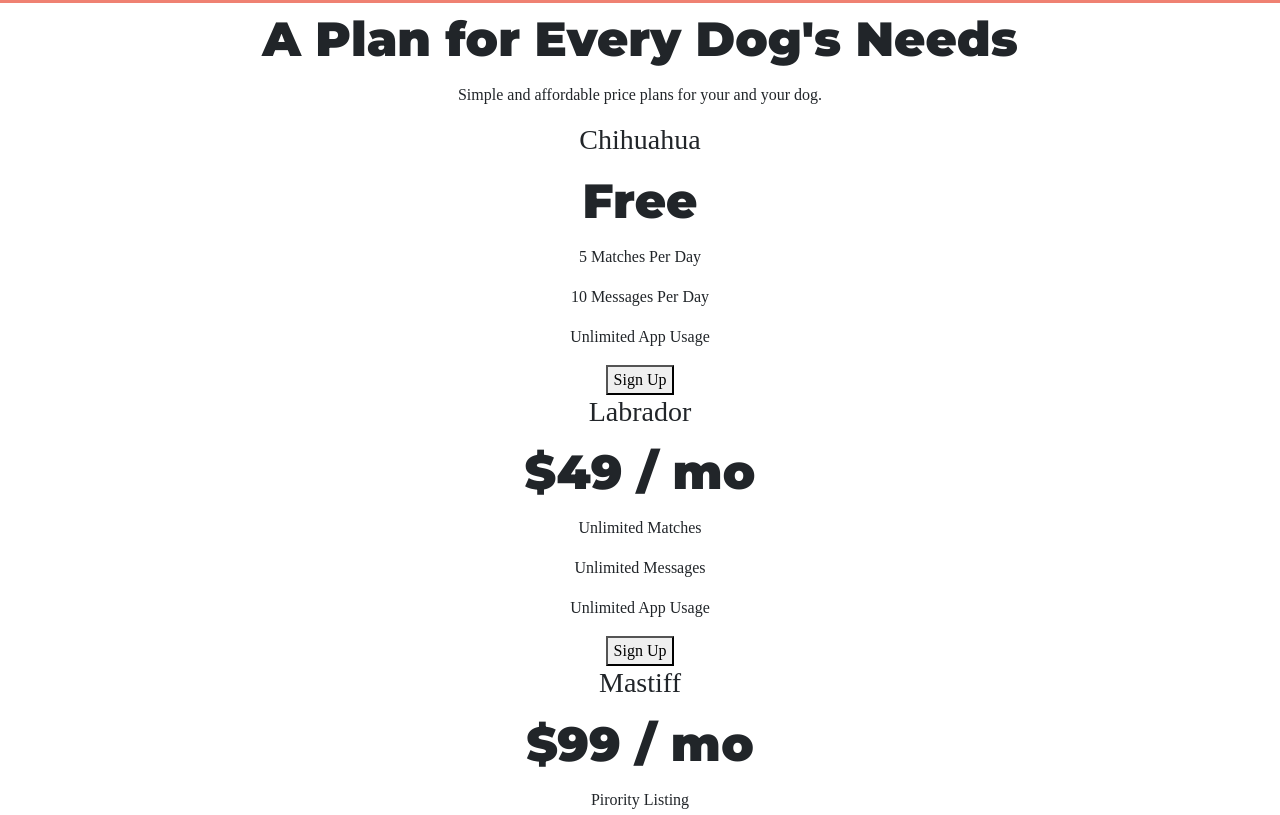
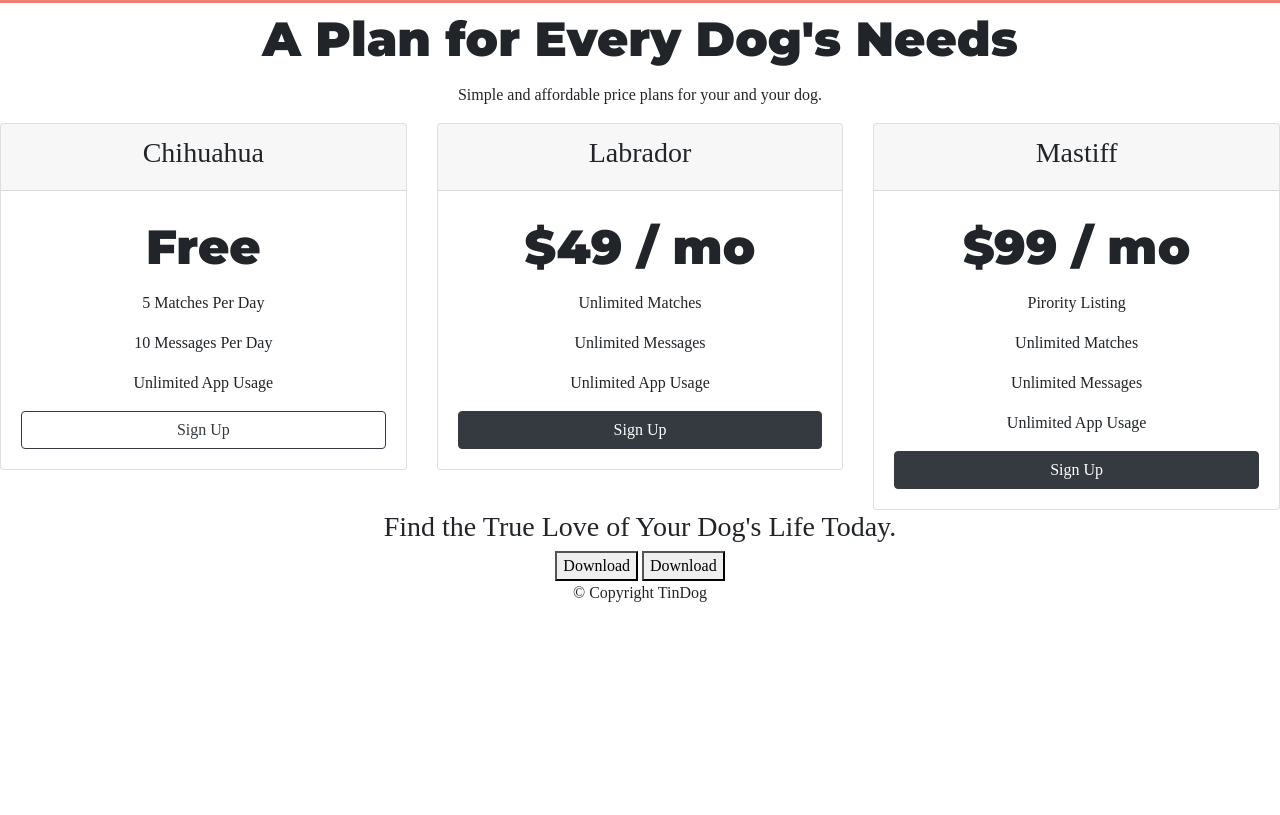
Before and after one commit to codewithdeeny/TinDog-Start-master, a plain HTML site: page index.html in a window 1280 px wide. Shown: the part 1798-2613 px from the top of the page. After the commit the page ends 2419 px from the top, so only its background shows below. Drawn offline with nearby package versions, Linux system fonts and the light colour scheme.

Commit message:
finishing the pricing tag

```diff
--- a/index.html
+++ b/index.html
@@ -189,28 +189,59 @@
     <section id="pricing">
       <h2>A Plan for Every Dog's Needs</h2>
       <p>Simple and affordable price plans for your and your dog.</p>
-
+      <div class="row">
+        <div class="col-lg-4 col-md-6">
+          <div class="card">
+            <div class="card-header">
               <h3>Chihuahua</h3>
+            </div>
+            <div class="card-body">
               <h2>Free</h2>
               <p>5 Matches Per Day</p>
               <p>10 Messages Per Day</p>
               <p>Unlimited App Usage</p>
-      <button type="button">Sign Up</button>
+              <button type="button" class="btn btn-outline-dark btn-block">
+                Sign Up
+              </button>
+            </div>
+          </div>
+        </div>
 
+        <div class="col-lg-4 col-md-6">
+          <div class="card">
+            <div class="card-header">
               <h3>Labrador</h3>
+            </div>
+            <div class="card-body">
               <h2>$49 / mo</h2>
               <p>Unlimited Matches</p>
               <p>Unlimited Messages</p>
               <p>Unlimited App Usage</p>
-      <button type="button">Sign Up</button>
+              <button type="button" class="btn btn-dark btn-block">
+                Sign Up
+              </button>
+            </div>
+          </div>
+        </div>
 
+        <div class="col-lg-4">
+          <div class="card">
+            <div class="card-header">
               <h3>Mastiff</h3>
+            </div>
+            <div class="card-body">
               <h2>$99 / mo</h2>
               <p>Pirority Listing</p>
               <p>Unlimited Matches</p>
               <p>Unlimited Messages</p>
               <p>Unlimited App Usage</p>
-      <button type="button">Sign Up</button>
+              <button type="button" class="btn btn-dark btn-block">
+                Sign Up
+              </button>
+            </div>
+          </div>
+        </div>
+      </div>
     </section>
 
     <!-- Call to Action -->
```
Lines whose indentation alone changed are shown as unchanged.
